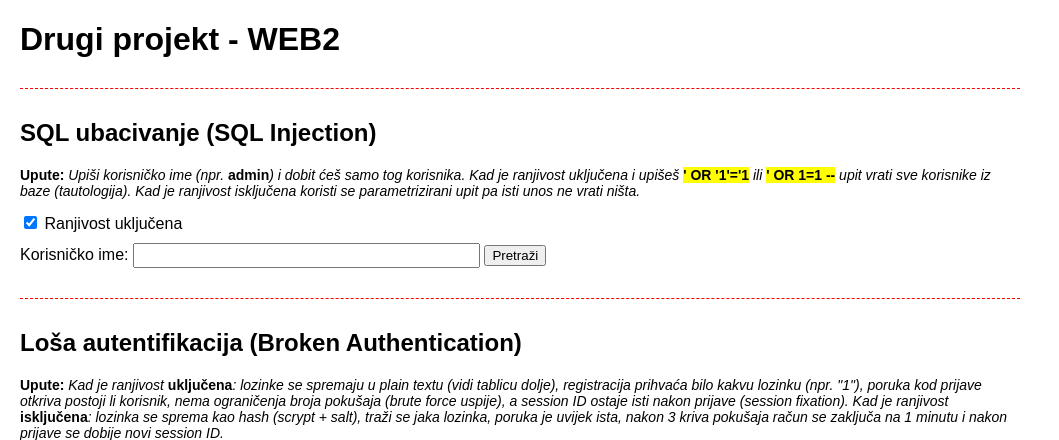
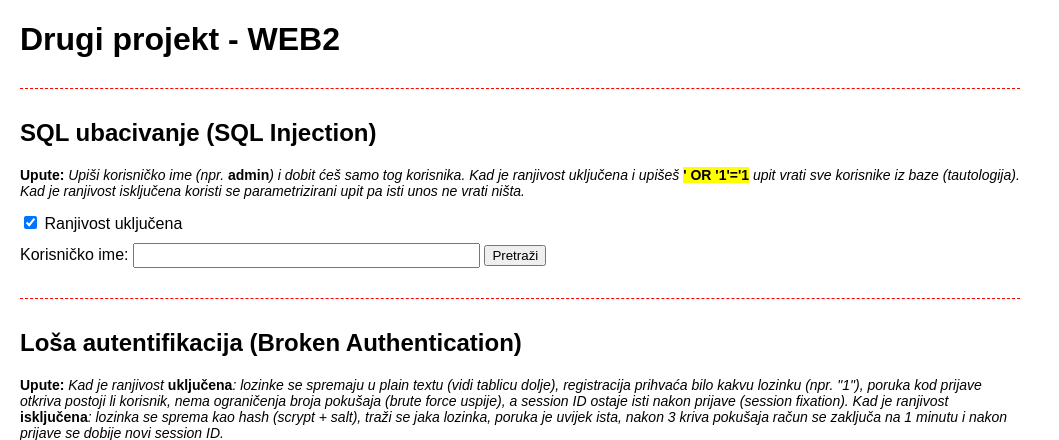
Before and after one commit to Zela0912/web2-lab2, a Node server app: page / in a window 1280 px wide. Shown: the top 440 px of the page, without its empty margins (0-1059 px from the left). Run offline with Node 20, Linux system fonts and the light colour scheme; data that the repository does not hold is empty.

Commit message:
Ispravljene upute za SQL injection

```diff
--- a/views/index.ejs
+++ b/views/index.ejs
@@ -37,7 +37,7 @@
 <h2>SQL ubacivanje (SQL Injection)</h2>
 
 <p class="upute"><b>Upute:</b> Upiši korisničko ime (npr. <b>admin</b>) i dobit ćeš samo tog korisnika.
-    Kad je ranjivost uključena i upišeš <span class="zuto">' OR '1'='1</span> ili <span class="zuto">' OR 1=1 --</span>
+    Kad je ranjivost uključena i upišeš <span class="zuto">' OR '1'='1</span>
     upit vrati sve korisnike iz baze (tautologija). Kad je ranjivost isključena koristi se parametrizirani upit
     pa isti unos ne vrati ništa.</p>
 
```
Also changed, not shown: README.md.
